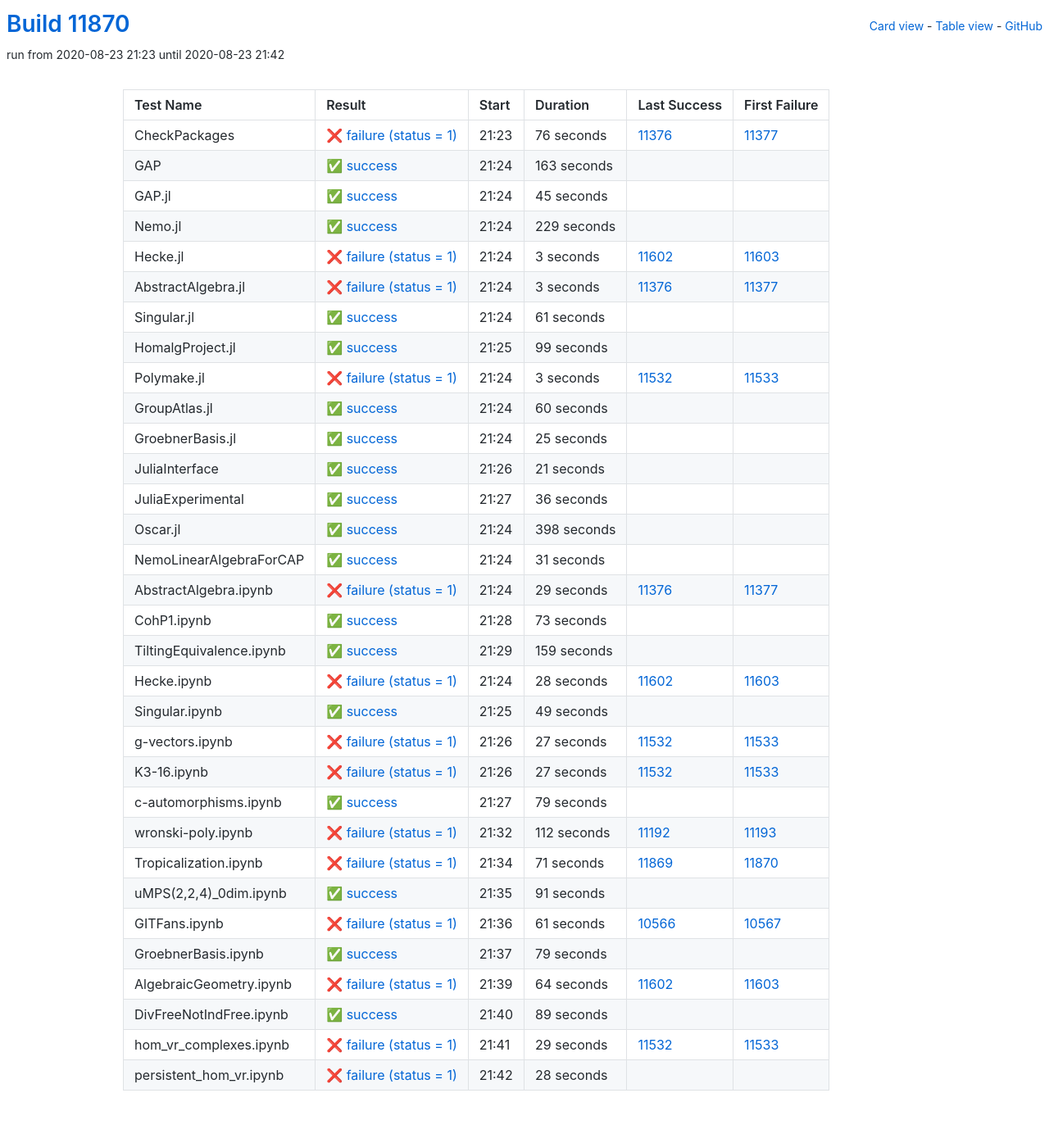
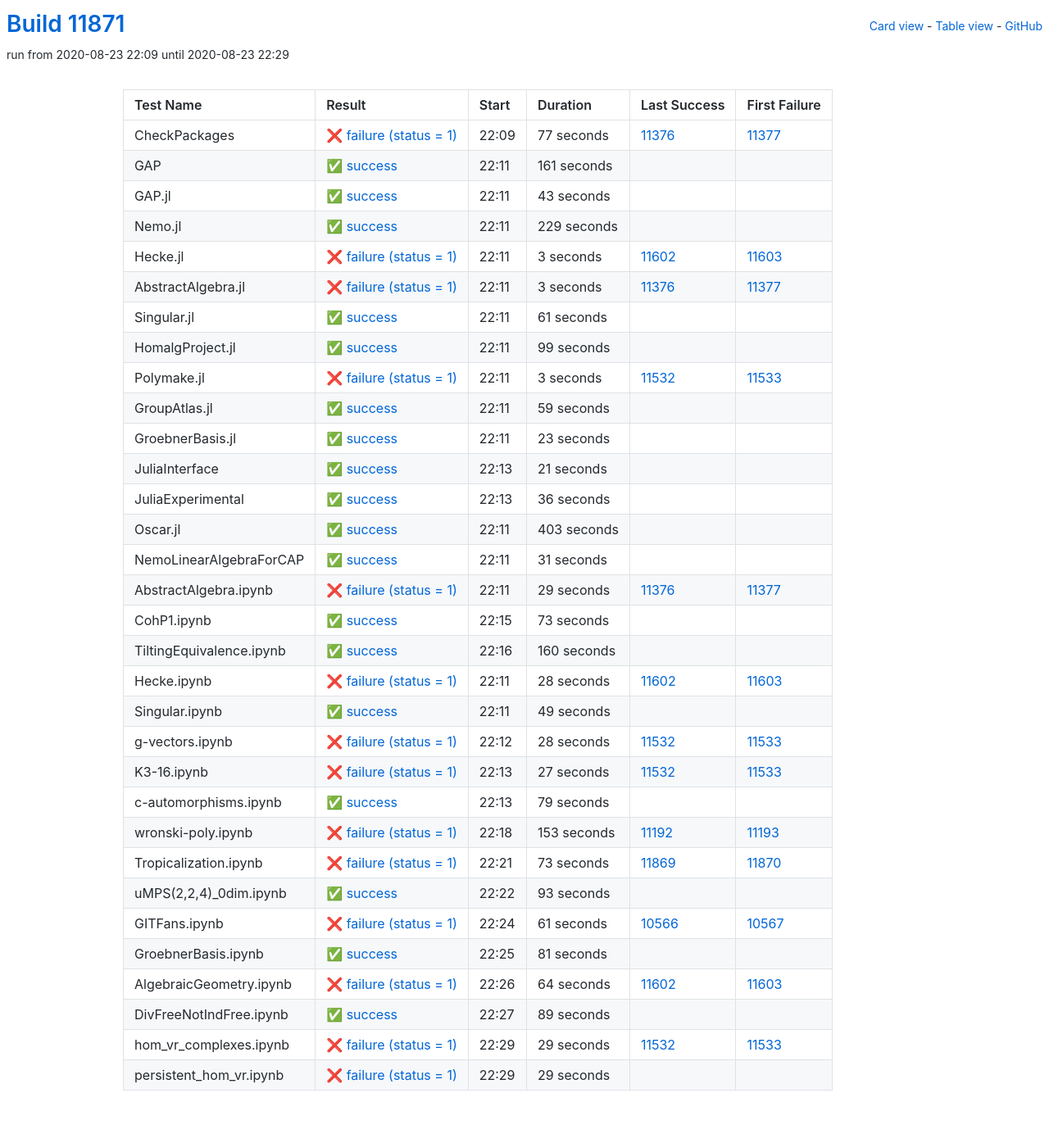
Before and after one commit to oscar-system/oscar-ci-status, a Jekyll site: the page built from table.html, in a window 1280 px wide. Shown: the whole page at 82% size. Built offline with Jekyll 4.4.1, drawn with Linux system fonts in a browser that asks for light colours.

Commit message:
Build #11871

```diff
--- a/_data/ci.yml
+++ b/_data/ci.yml
@@ -1,6 +1,6 @@
 ---
-build: 11870
-build_url: https://oscarci.mathematik.uni-kl.de/job/oscar/11870/
+build: 11871
+build_url: https://oscarci.mathematik.uni-kl.de/job/oscar/11871/
 job: oscar
 organization: oscar-system
 repo: oscar-ci-status
@@ -8,44 +8,44 @@
 tests:
 - name: CheckPackages
   id: checkpackages
-  log: https://oscarci.mathematik.uni-kl.de/job/oscar/11870/artifact/logs/build-11870/CheckPackages.log
-  start: 2020-08-23 21:23
+  log: https://oscarci.mathematik.uni-kl.de/job/oscar/11871/artifact/logs/build-11871/CheckPackages.log
+  start: 2020-08-23 22:09
   success: false
   exitcode: 1
   status: failure
-  duration: 76
+  duration: 77
   last_success: 11376
   last_success_url: https://oscarci.mathematik.uni-kl.de/job/oscar/11376/
   first_failure: 11377
   first_failure_url: https://oscarci.mathematik.uni-kl.de/job/oscar/11377/
 - name: GAP
   id: gap
-  log: https://oscarci.mathematik.uni-kl.de/job/oscar/11870/artifact/logs/build-11870/GAP.log
-  start: 2020-08-23 21:24
+  log: https://oscarci.mathematik.uni-kl.de/job/oscar/11871/artifact/logs/build-11871/GAP.log
+  start: 2020-08-23 22:11
   success: true
   exitcode: 0
   status: success
-  duration: 163
+  duration: 161
   last_success: false
   last_success_url:
   first_failure: false
   first_failure_url:
 - name: GAP.jl
   id: gap-jl
-  log: https://oscarci.mathematik.uni-kl.de/job/oscar/11870/artifact/logs/build-11870/GAP.jl.log
-  start: 2020-08-23 21:24
+  log: https://oscarci.mathematik.uni-kl.de/job/oscar/11871/artifact/logs/build-11871/GAP.jl.log
+  start: 2020-08-23 22:11
   success: true
   exitcode: 0
   status: success
-  duration: 45
+  duration: 43
   last_success: false
   last_success_url:
   first_failure: false
   first_failure_url:
 - name: Nemo.jl
   id: nemo-jl
-  log: https://oscarci.mathematik.uni-kl.de/job/oscar/11870/artifact/logs/build-11870/Nemo.jl.log
-  start: 2020-08-23 21:24
+  log: https://oscarci.mathematik.uni-kl.de/job/oscar/11871/artifact/logs/build-11871/Nemo.jl.log
+  start: 2020-08-23 22:11
   success: true
   exitcode: 0
   status: success
@@ -56,8 +56,8 @@
   first_failure_url:
 - name: Hecke.jl
   id: hecke-jl
-  log: https://oscarci.mathematik.uni-kl.de/job/oscar/11870/artifact/logs/build-11870/Hecke.jl.log
-  start: 2020-08-23 21:24
+  log: https://oscarci.mathematik.uni-kl.de/job/oscar/11871/artifact/logs/build-11871/Hecke.jl.log
+  start: 2020-08-23 22:11
   success: false
   exitcode: 1
   status: failure
@@ -68,8 +68,8 @@
   first_failure_url: https://oscarci.mathematik.uni-kl.de/job/oscar/11603/
 - name: AbstractAlgebra.jl
   id: abstractalgebra-jl
-  log: https://oscarci.mathematik.uni-kl.de/job/oscar/11870/artifact/logs/build-11870/AbstractAlgebra.jl.log
-  start: 2020-08-23 21:24
+  log: https://oscarci.mathematik.uni-kl.de/job/oscar/11871/artifact/logs/build-11871/AbstractAlgebra.jl.log
+  start: 2020-08-23 22:11
   success: false
   exitcode: 1
   status: failure
@@ -80,8 +80,8 @@
   first_failure_url: https://oscarci.mathematik.uni-kl.de/job/oscar/11377/
 - name: Singular.jl
   id: singular-jl
-  log: https://oscarci.mathematik.uni-kl.de/job/oscar/11870/artifact/logs/build-11870/Singular.jl.log
-  start: 2020-08-23 21:24
+  log: https://oscarci.mathematik.uni-kl.de/job/oscar/11871/artifact/logs/build-11871/Singular.jl.log
+  start: 2020-08-23 22:11
   success: true
   exitcode: 0
   status: success
@@ -92,8 +92,8 @@
   first_failure_url:
 - name: HomalgProject.jl
   id: homalgproject-jl
-  log: https://oscarci.mathematik.uni-kl.de/job/oscar/11870/artifact/logs/build-11870/HomalgProject.jl.log
-  start: 2020-08-23 21:25
+  log: https://oscarci.mathematik.uni-kl.de/job/oscar/11871/artifact/logs/build-11871/HomalgProject.jl.log
+  start: 2020-08-23 22:11
   success: true
   exitcode: 0
   status: success
@@ -104,8 +104,8 @@
   first_failure_url:
 - name: Polymake.jl
   id: polymake-jl
-  log: https://oscarci.mathematik.uni-kl.de/job/oscar/11870/artifact/logs/build-11870/Polymake.jl.log
-  start: 2020-08-23 21:24
+  log: https://oscarci.mathematik.uni-kl.de/job/oscar/11871/artifact/logs/build-11871/Polymake.jl.log
+  start: 2020-08-23 22:11
   success: false
   exitcode: 1
   status: failure
@@ -116,32 +116,32 @@
   first_failure_url: https://oscarci.mathematik.uni-kl.de/job/oscar/11533/
 - name: GroupAtlas.jl
   id: groupatlas-jl
-  log: https://oscarci.mathematik.uni-kl.de/job/oscar/11870/artifact/logs/build-11870/GroupAtlas.jl.log
-  start: 2020-08-23 21:24
+  log: https://oscarci.mathematik.uni-kl.de/job/oscar/11871/artifact/logs/build-11871/GroupAtlas.jl.log
+  start: 2020-08-23 22:11
   success: true
   exitcode: 0
   status: success
-  duration: 60
+  duration: 59
   last_success: false
   last_success_url:
   first_failure: false
   first_failure_url:
 - name: GroebnerBasis.jl
   id: groebnerbasis-jl
-  log: https://oscarci.mathematik.uni-kl.de/job/oscar/11870/artifact/logs/build-11870/GroebnerBasis.jl.log
-  start: 2020-08-23 21:24
+  log: https://oscarci.mathematik.uni-kl.de/job/oscar/11871/artifact/logs/build-11871/GroebnerBasis.jl.log
+  start: 2020-08-23 22:11
   success: true
   exitcode: 0
   status: success
-  duration: 25
+  duration: 23
   last_success: false
   last_success_url:
   first_failure: false
   first_failure_url:
 - name: JuliaInterface
   id: juliainterface
-  log: https://oscarci.mathematik.uni-kl.de/job/oscar/11870/artifact/logs/build-11870/JuliaInterface.log
-  start: 2020-08-23 21:26
+  log: https://oscarci.mathematik.uni-kl.de/job/oscar/11871/artifact/logs/build-11871/JuliaInterface.log
+  start: 2020-08-23 22:13
   success: true
   exitcode: 0
   status: success
@@ -152,8 +152,8 @@
   first_failure_url:
 - name: JuliaExperimental
   id: juliaexperimental
-  log: https://oscarci.mathematik.uni-kl.de/job/oscar/11870/artifact/logs/build-11870/JuliaExperimental.log
-  start: 2020-08-23 21:27
+  log: https://oscarci.mathematik.uni-kl.de/job/oscar/11871/artifact/logs/build-11871/JuliaExperimental.log
+  start: 2020-08-23 22:13
   success: true
   exitcode: 0
   status: success
@@ -164,20 +164,20 @@
   first_failure_url:
 - name: Oscar.jl
   id: oscar-jl
-  log: https://oscarci.mathematik.uni-kl.de/job/oscar/11870/artifact/logs/build-11870/Oscar.jl.log
-  start: 2020-08-23 21:24
+  log: https://oscarci.mathematik.uni-kl.de/job/oscar/11871/artifact/logs/build-11871/Oscar.jl.log
+  start: 2020-08-23 22:11
   success: true
   exitcode: 0
   status: success
-  duration: 398
+  duration: 403
   last_success: false
   last_success_url:
   first_failure: false
   first_failure_url:
 - name: NemoLinearAlgebraForCAP
   id: nemolinearalgebraforcap
-  log: https://oscarci.mathematik.uni-kl.de/job/oscar/11870/artifact/logs/build-11870/NemoLinearAlgebraForCAP.log
-  start: 2020-08-23 21:24
+  log: https://oscarci.mathematik.uni-kl.de/job/oscar/11871/artifact/logs/build-11871/NemoLinearAlgebraForCAP.log
+  start: 2020-08-23 22:11
   success: true
   exitcode: 0
   status: success
@@ -188,8 +188,8 @@
   first_failure_url:
 - name: AbstractAlgebra.ipynb
   id: abstractalgebra-ipynb
-  log: https://oscarci.mathematik.uni-kl.de/job/oscar/11870/artifact/logs/build-11870/AbstractAlgebra.ipynb.log
-  start: 2020-08-23 21:24
+  log: https://oscarci.mathematik.uni-kl.de/job/oscar/11871/artifact/logs/build-11871/AbstractAlgebra.ipynb.log
+  start: 2020-08-23 22:11
   success: false
   exitcode: 1
   status: failure
@@ -200,8 +200,8 @@
   first_failure_url: https://oscarci.mathematik.uni-kl.de/job/oscar/11377/
 - name: CohP1.ipynb
   id: cohp1-ipynb
-  log: https://oscarci.mathematik.uni-kl.de/job/oscar/11870/artifact/logs/build-11870/CohP1.ipynb.log
-  start: 2020-08-23 21:28
+  log: https://oscarci.mathematik.uni-kl.de/job/oscar/11871/artifact/logs/build-11871/CohP1.ipynb.log
+  start: 2020-08-23 22:15
   success: true
   exitcode: 0
   status: success
@@ -212,20 +212,20 @@
   first_failure_url:
 - name: TiltingEquivalence.ipynb
   id: tiltingequivalence-ipynb
-  log: https://oscarci.mathematik.uni-kl.de/job/oscar/11870/artifact/logs/build-11870/TiltingEquivalence.ipynb.log
-  start: 2020-08-23 21:29
+  log: https://oscarci.mathematik.uni-kl.de/job/oscar/11871/artifact/logs/build-11871/TiltingEquivalence.ipynb.log
+  start: 2020-08-23 22:16
   success: true
   exitcode: 0
   status: success
-  duration: 159
+  duration: 160
   last_success: false
   last_success_url:
   first_failure: false
   first_failure_url:
 - name: Hecke.ipynb
   id: hecke-ipynb
-  log: https://oscarci.mathematik.uni-kl.de/job/oscar/11870/artifact/logs/build-11870/Hecke.ipynb.log
-  start: 2020-08-23 21:24
+  log: https://oscarci.mathematik.uni-kl.de/job/oscar/11871/artifact/logs/build-11871/Hecke.ipynb.log
+  start: 2020-08-23 22:11
   success: false
   exitcode: 1
   status: failure
@@ -236,8 +236,8 @@
   first_failure_url: https://oscarci.mathematik.uni-kl.de/job/oscar/11603/
 - name: Singular.ipynb
   id: singular-ipynb
-  log: https://oscarci.mathematik.uni-kl.de/job/oscar/11870/artifact/logs/build-11870/Singular.ipynb.log
-  start: 2020-08-23 21:25
+  log: https://oscarci.mathematik.uni-kl.de/job/oscar/11871/artifact/logs/build-11871/Singular.ipynb.log
+  start: 2020-08-23 22:11
   success: true
   exitcode: 0
   status: success
@@ -248,20 +248,20 @@
   first_failure_url:
 - name: g-vectors.ipynb
   id: g-vectors-ipynb
-  log: https://oscarci.mathematik.uni-kl.de/job/oscar/11870/artifact/logs/build-11870/g-vectors.ipynb.log
-  start: 2020-08-23 21:26
+  log: https://oscarci.mathematik.uni-kl.de/job/oscar/11871/artifact/logs/build-11871/g-vectors.ipynb.log
+  start: 2020-08-23 22:12
   success: false
   exitcode: 1
   status: failure
-  duration: 27
+  duration: 28
   last_success: 11532
   last_success_url: https://oscarci.mathematik.uni-kl.de/job/oscar/11532/
   first_failure: 11533
   first_failure_url: https://oscarci.mathematik.uni-kl.de/job/oscar/11533/
 - name: K3-16.ipynb
   id: k3-16-ipynb
-  log: https://oscarci.mathematik.uni-kl.de/job/oscar/11870/artifact/logs/build-11870/K3-16.ipynb.log
-  start: 2020-08-23 21:26
+  log: https://oscarci.mathematik.uni-kl.de/job/oscar/11871/artifact/logs/build-11871/K3-16.ipynb.log
+  start: 2020-08-23 22:13
   success: false
   exitcode: 1
   status: failure
@@ -272,8 +272,8 @@
   first_failure_url: https://oscarci.mathematik.uni-kl.de/job/oscar/11533/
 - name: c-automorphisms.ipynb
   id: c-automorphisms-ipynb
-  log: https://oscarci.mathematik.uni-kl.de/job/oscar/11870/artifact/logs/build-11870/c-automorphisms.ipynb.log
-  start: 2020-08-23 21:27
+  log: https://oscarci.mathematik.uni-kl.de/job/oscar/11871/artifact/logs/build-11871/c-automorphisms.ipynb.log
+  start: 2020-08-23 22:13
   success: true
   exitcode: 0
   status: success
@@ -284,44 +284,44 @@
   first_failure_url:
 - name: wronski-poly.ipynb
   id: wronski-poly-ipynb
-  log: https://oscarci.mathematik.uni-kl.de/job/oscar/11870/artifact/logs/build-11870/wronski-poly.ipynb.log
-  start: 2020-08-23 21:32
+  log: https://oscarci.mathematik.uni-kl.de/job/oscar/11871/artifact/logs/build-11871/wronski-poly.ipynb.log
+  start: 2020-08-23 22:18
   success: false
   exitcode: 1
   status: failure
-  duration: 112
+  duration: 153
   last_success: 11192
   last_success_url: https://oscarci.mathematik.uni-kl.de/job/oscar/11192/
   first_failure: 11193
   first_failure_url: https://oscarci.mathematik.uni-kl.de/job/oscar/11193/
 - name: Tropicalization.ipynb
   id: tropicalization-ipynb
-  log: https://oscarci.mathematik.uni-kl.de/job/oscar/11870/artifact/logs/build-11870/Tropicalization.ipynb.log
-  start: 2020-08-23 21:34
+  log: https://oscarci.mathematik.uni-kl.de/job/oscar/11871/artifact/logs/build-11871/Tropicalization.ipynb.log
+  start: 2020-08-23 22:21
   success: false
   exitcode: 1
   status: failure
-  duration: 71
+  duration: 73
   last_success: 11869
   last_success_url: https://oscarci.mathematik.uni-kl.de/job/oscar/11869/
   first_failure: 11870
   first_failure_url: https://oscarci.mathematik.uni-kl.de/job/oscar/11870/
 - name: uMPS(2,2,4)_0dim.ipynb
   id: umps-2-2-4-0dim-ipynb
-  log: https://oscarci.mathematik.uni-kl.de/job/oscar/11870/artifact/logs/build-11870/uMPS-2-2-4-_0dim.ipynb.log
-  start: 2020-08-23 21:35
+  log: https://oscarci.mathematik.uni-kl.de/job/oscar/11871/artifact/logs/build-11871/uMPS-2-2-4-_0dim.ipynb.log
+  start: 2020-08-23 22:22
   success: true
   exitcode: 0
   status: success
-  duration: 91
+  duration: 93
   last_success: false
   last_success_url:
   first_failure: false
   first_failure_url:
 - name: GITFans.ipynb
   id: gitfans-ipynb
-  log: https://oscarci.mathematik.uni-kl.de/job/oscar/11870/artifact/logs/build-11870/GITFans.ipynb.log
-  start: 2020-08-23 21:36
+  log: https://oscarci.mathematik.uni-kl.de/job/oscar/11871/artifact/logs/build-11871/GITFans.ipynb.log
+  start: 2020-08-23 22:24
   success: false
   exitcode: 1
   status: failure
@@ -332,20 +332,20 @@
   first_failure_url: https://oscarci.mathematik.uni-kl.de/job/oscar/10567/
 - name: GroebnerBasis.ipynb
   id: groebnerbasis-ipynb
-  log: https://oscarci.mathematik.uni-kl.de/job/oscar/11870/artifact/logs/build-11870/GroebnerBasis.ipynb.log
-  start: 2020-08-23 21:37
+  log: https://oscarci.mathematik.uni-kl.de/job/oscar/11871/artifact/logs/build-11871/GroebnerBasis.ipynb.log
+  start: 2020-08-23 22:25
   success: true
   exitcode: 0
   status: success
-  duration: 79
+  duration: 81
   last_success: false
   last_success_url:
   first_failure: false
   first_failure_url:
 - name: AlgebraicGeometry.ipynb
   id: algebraicgeometry-ipynb
-  log: https://oscarci.mathematik.uni-kl.de/job/oscar/11870/artifact/logs/build-11870/AlgebraicGeometry.ipynb.log
-  start: 2020-08-23 21:39
+  log: https://oscarci.mathematik.uni-kl.de/job/oscar/11871/artifact/logs/build-11871/AlgebraicGeometry.ipynb.log
+  start: 2020-08-23 22:26
   success: false
   exitcode: 1
   status: failure
@@ -356,8 +356,8 @@
   first_failure_url: https://oscarci.mathematik.uni-kl.de/job/oscar/11603/
 - name: DivFreeNotIndFree.ipynb
   id: divfreenotindfree-ipynb
-  log: https://oscarci.mathematik.uni-kl.de/job/oscar/11870/artifact/logs/build-11870/DivFreeNotIndFree.ipynb.log
-  start: 2020-08-23 21:40
+  log: https://oscarci.mathematik.uni-kl.de/job/oscar/11871/artifact/logs/build-11871/DivFreeNotIndFree.ipynb.log
+  start: 2020-08-23 22:27
   success: true
   exitcode: 0
   status: success
@@ -368,8 +368,8 @@
   first_failure_url:
 - name: hom_vr_complexes.ipynb
   id: hom-vr-complexes-ipynb
-  log: https://oscarci.mathematik.uni-kl.de/job/oscar/11870/artifact/logs/build-11870/hom_vr_complexes.ipynb.log
-  start: 2020-08-23 21:41
+  log: https://oscarci.mathematik.uni-kl.de/job/oscar/11871/artifact/logs/build-11871/hom_vr_complexes.ipynb.log
+  start: 2020-08-23 22:29
   success: false
   exitcode: 1
   status: failure
@@ -380,12 +380,12 @@
   first_failure_url: https://oscarci.mathematik.uni-kl.de/job/oscar/11533/
 - name: persistent_hom_vr.ipynb
   id: persistent-hom-vr-ipynb
-  log: https://oscarci.mathematik.uni-kl.de/job/oscar/11870/artifact/logs/build-11870/persistent_hom_vr.ipynb.log
-  start: 2020-08-23 21:42
+  log: https://oscarci.mathematik.uni-kl.de/job/oscar/11871/artifact/logs/build-11871/persistent_hom_vr.ipynb.log
+  start: 2020-08-23 22:29
   success: false
   exitcode: 1
   status: failure
-  duration: 28
+  duration: 29
   last_success: false
   last_success_url:
   first_failure: false
```
Also changed, not shown: README.md.
